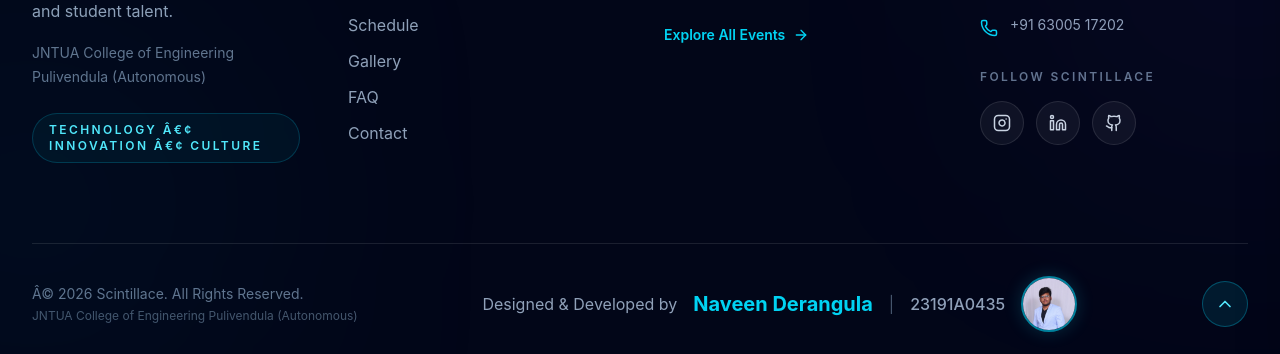
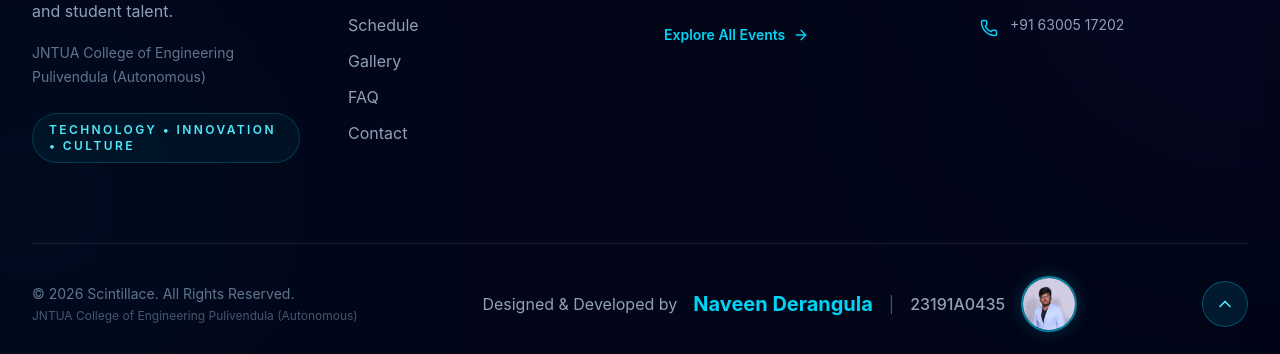
Before and after one commit to Naveen-9404/Scintillace, a React (Vite) app in the folder client/: page / in a window 1280 px wide. Shown: the part 436-790 px from the top of the page. Built offline with nearby package versions, Linux system fonts and the light colour scheme; no server answers.

Commit message:
fix: polish footer and launch readiness

```diff
--- a/client/src/components/layout/Footer.jsx
+++ b/client/src/components/layout/Footer.jsx
@@ -4,9 +4,6 @@ import {
   Phone,
   MapPin,
   ChevronUp,
-  Instagram,
-  Linkedin,
-  Github,
   ArrowRight,
 } from "lucide-react";
 import {
@@ -21,8 +18,8 @@ import naveenProfile from "../../assets/naveen-profile.jpg";
 const quickLinks = [
   {
     label: "Home",
-    href: "/#hero",
-    type: "section",
+    href: "/",
+    type: "route",
   },
   {
     label: "About",
@@ -31,8 +28,8 @@ const quickLinks = [
   },
   {
     label: "Events",
-    href: "/#events",
-    type: "section",
+    href: "/events",
+    type: "route",
   },
   {
     label: "Schedule",
@@ -41,8 +38,8 @@ const quickLinks = [
   },
   {
     label: "Gallery",
-    href: "/#gallery",
-    type: "section",
+    href: "/gallery",
+    type: "route",
   },
   {
     label: "FAQ",
@@ -71,23 +68,6 @@ const eventLinks = [
   },
 ];
 
-const socialLinks = [
-  {
-    icon: Instagram,
-    label: "Instagram",
-    href: "#",
-  },
-  {
-    icon: Linkedin,
-    label: "LinkedIn",
-    href: "#",
-  },
-  {
-    icon: Github,
-    label: "GitHub",
-    href: "#",
-  },
-];
 
 export default function Footer() {
   const location = useLocation();
@@ -198,7 +178,7 @@ export default function Footer() {
             </p>
 
             <div className="mt-6 inline-flex items-center gap-2 rounded-full border border-cyan-400/20 bg-cyan-400/5 px-4 py-2 text-xs font-semibold uppercase tracking-[0.2em] text-cyan-300">
-              Technology â€¢ Innovation â€¢ Culture
+              Technology • Innovation • Culture
             </div>
 
           </div>
@@ -353,36 +333,6 @@ export default function Footer() {
 
             </div>
 
-            {/* Social Links */}
-
-            <div className="mt-8">
-
-              <p className="mb-4 text-xs font-semibold uppercase tracking-[0.2em] text-slate-500">
-                Follow Scintillace
-              </p>
-
-              <div className="flex gap-3">
-
-                {socialLinks.map(
-                  ({
-                    icon: Icon,
-                    label,
-                    href,
-                  }) => (
-                    <a
-                      key={label}
-                      href={href}
-                      aria-label={label}
-                      className="rounded-xl border border-white/10 bg-white/5 p-3 text-slate-300 transition-all duration-300 hover:-translate-y-1 hover:border-cyan-400/30 hover:bg-cyan-400/10 hover:text-cyan-300"
-                    >
-                      <Icon size={18} />
-                    </a>
-                  ),
-                )}
-
-              </div>
-
-            </div>
 
           </div>
 
@@ -397,7 +347,7 @@ export default function Footer() {
           <div className="text-center md:text-left">
 
             <p className="text-sm text-slate-500">
-              Â© 2026 Scintillace. All Rights Reserved.
+              © 2026 Scintillace. All Rights Reserved.
             </p>
 
             <p className="mt-1 text-xs text-slate-600">
```
